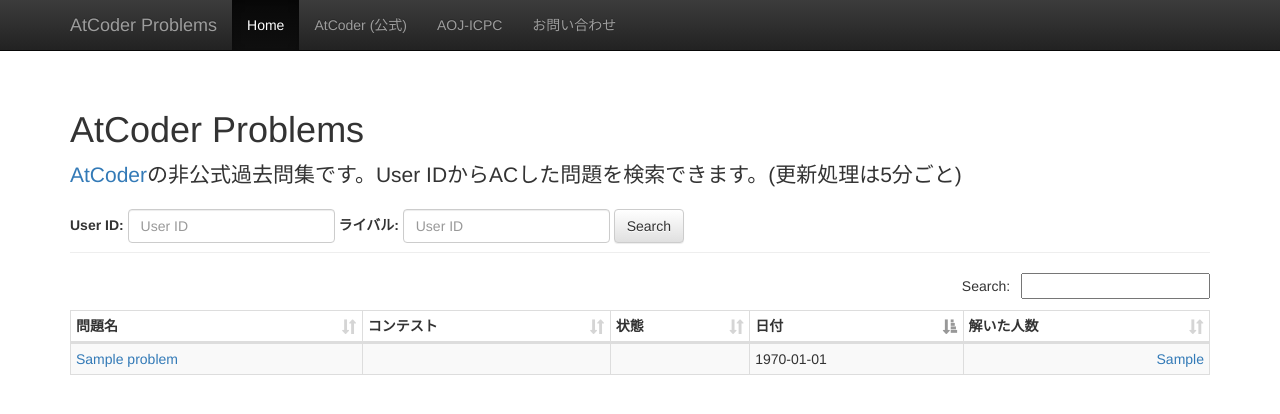
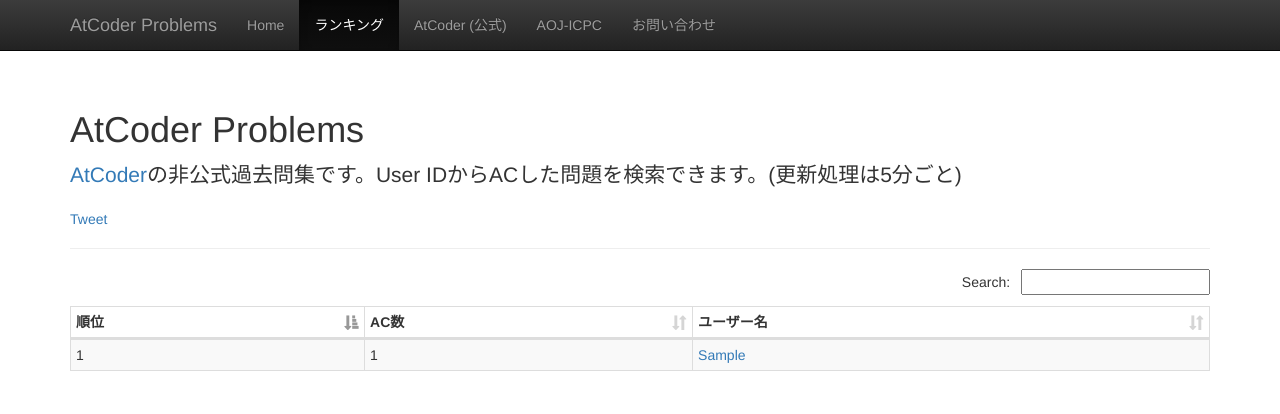
Before and after one commit to kenkoooo/AtCoderProblems, a PHP site: page /index.php?ranking=1 in a window 1280 px wide. Shown: the top 414 px of the page. Run offline with PHP 8.4, Linux system fonts and the light colour scheme; tables that the repository leaves empty or names only in its code hold one stand-in row (values such as "Sample post"); data that the repository does not hold is empty; a stand-in replaces the project's code that opens the database connection; some libraries are stand-ins or nearby versions.

Commit message:
Ranking System

```diff
--- a/index.php
+++ b/index.php
@@ -2,10 +2,10 @@
 require_once 'simple_html_dom.php';
 require_once 'sql.php';
 
-$user_name = $_GET ["name"];
-$user_name = mb_strtolower ( $user_name );
-if (! isset ( $_GET ["name"] )) {
-	$user_name = "";
+$user_name = "";
+if (isset ( $_GET ["name"] )) {
+	$user_name = $_GET ["name"];
+	$user_name = mb_strtolower ( $user_name );
 }
 
 $rivals = "";
@@ -15,8 +15,20 @@ if (isset ( $_GET ["rivals"] )) {
 
 // ログ更新
 $sql = new SQLConnect ();
-$sql->insertLog ( $user_name, str_replace ( ',', ' ', $rivals ) );
-$problemArray = getProblemArray ( $user_name, $rivals );
+
+if (isset ( $_GET ["ranking"] ) && $_GET ["ranking"]) {
+	$ranking = array ();
+	$r = $sql->pullRanking ();
+	foreach ( $r as $ranking_row ) {
+		array_push ( $ranking, $ranking_row );
+	}
+} else {
+	// 問題一覧取得
+	$sql->insertLog ( $user_name, str_replace ( ',', ' ', $rivals ) );
+	$problemArray = getProblemArray ( $user_name, $rivals );
+}
+
+// 表示
 include 'view/html.inc';
 
 // パターンに対応したコンテストの問題を返す
@@ -154,3 +166,40 @@ function listMode($array) {
 	echo '</tbody>';
 	echo '</table>';
 }
+/*
+ * ランキング表示モード
+ */
+
+/*
+ * リストモード
+ */
+function listRanking($array) {
+	echo '<table id="example" class="table table-hover table-striped table-bordered table-condensed">';
+	echo '<thead><tr>';
+	echo '<th>順位</th>';
+	echo '<th>AC数</th>';
+	echo '<th>ユーザー名</th>';
+	echo '</tr></thead>';
+	echo '<tbody>';
+
+	$rank = 1;
+	foreach ( $array as $key => $user ) {
+		$user_name = $user ["user"];
+		$solves = $user [0];
+
+		if ($solves != $array [$rank - 1] [0]) {
+			$rank = $key + 1;
+		}
+		if ($rank > 1000) {
+			break;
+		}
+
+		echo "<tr>";
+		echo "<td>$rank</td>";
+		echo "<td>$solves</td>";
+		echo "<td><a href='./index.php?name=$user_name'>$user_name</a></td>";
+		echo "</tr>";
+	}
+	echo '</tbody>';
+	echo '</table>';
+}
--- a/sql.php
+++ b/sql.php
@@ -131,7 +131,7 @@ class SQLConnect {
 
 	// ランキングを返す
 	public function pullRanking() {
-		$query = "SELECT count(DISTINCT(problem_name)) , user FROM `submissions` GROUP BY user ORDER BY `count(distinct(problem_name))` DESC";
+		$query = "SELECT count(DISTINCT(problem_name)), user FROM `submissions` GROUP BY user ORDER BY `count(distinct(problem_name))` DESC";
 		return $this->exectute ( $query );
 	}
 }
--- a/view/html.inc
+++ b/view/html.inc
@@ -54,7 +54,12 @@
 			</div>
 			<div id="navbar" class="navbar-collapse collapse">
 				<ul class="nav navbar-nav">
-					<li class="active"><a href="./">Home</a></li>
+					<li
+						<?php if (!isset ($_GET ["ranking"]) || !$_GET ["ranking"]) echo ' class="active"';?>><a
+						href="./">Home</a></li>
+					<li
+						<?php if (isset ( $_GET ["ranking"] ) && $_GET ["ranking"]) echo ' class="active"';?>><a
+						href="./index.php?ranking=1">ランキング</a></li>
 					<li><a href="http://atcoder.jp/">AtCoder (公式)</a></li>
 					<li><a href="http://ichyo.jp/aoj-icpc/">AOJ-ICPC</a></li>
 					<li><a href="http://twitter.com/kenkoooo">お問い合わせ</a></li>
@@ -71,7 +76,13 @@
 				<a href="http://atcoder.jp/">AtCoder</a>の非公式過去問集です。User
 				IDからACした問題を検索できます。(更新処理は5分ごと)
 			</p>
-			<form action="index.php" method="get" class="form-inline">
+			<p>
+				<a href="https://twitter.com/share" class="twitter-share-button"
+					data-url="http://kenkoooo.com/atcoder/">Tweet</a>
+				<script>!function(d,s,id){var js,fjs=d.getElementsByTagName(s)[0],p=/^http:/.test(d.location)?'http':'https';if(!d.getElementById(id)){js=d.createElement(s);js.id=id;js.src=p+'://platform.twitter.com/widgets.js';fjs.parentNode.insertBefore(js,fjs);}}(document, 'script', 'twitter-wjs');</script>
+			</p>
+			<form action="index.php" method="get" class="form-inline"
+				<?php if (isset ( $_GET ["ranking"] ) && $_GET ["ranking"]) echo ' style="visibility: hidden; height: 0;"';?>>
 				<div class="form-group">
 					<label>User ID:</label>
 					<?php echo '<input type="text" class="form-control" id="exampleInputEmail1" placeholder="User ID" name="name" value="' . $user_name . '">'; ?>
@@ -88,10 +99,10 @@
 
 	<!-- div class="container" style="visibility: hidden; height: 0;"-->
 	<div class="container">
-		<?php listMode($problemArray); ?>
+		<?php if (isset ( $_GET ["ranking"] ) && $_GET ["ranking"]) {listRanking($ranking);} else {listMode($problemArray);}?>
 	</div>
 
-<?php if($user_name==="debug"){echo "<pre>";var_dump($problemArray);echo "</pre>";}?>
+<?php if($user_name==="debug"){echo "<pre>";var_dump($ranking);echo "</pre>";}?>
 
 	<!-- /container -->
 
```
